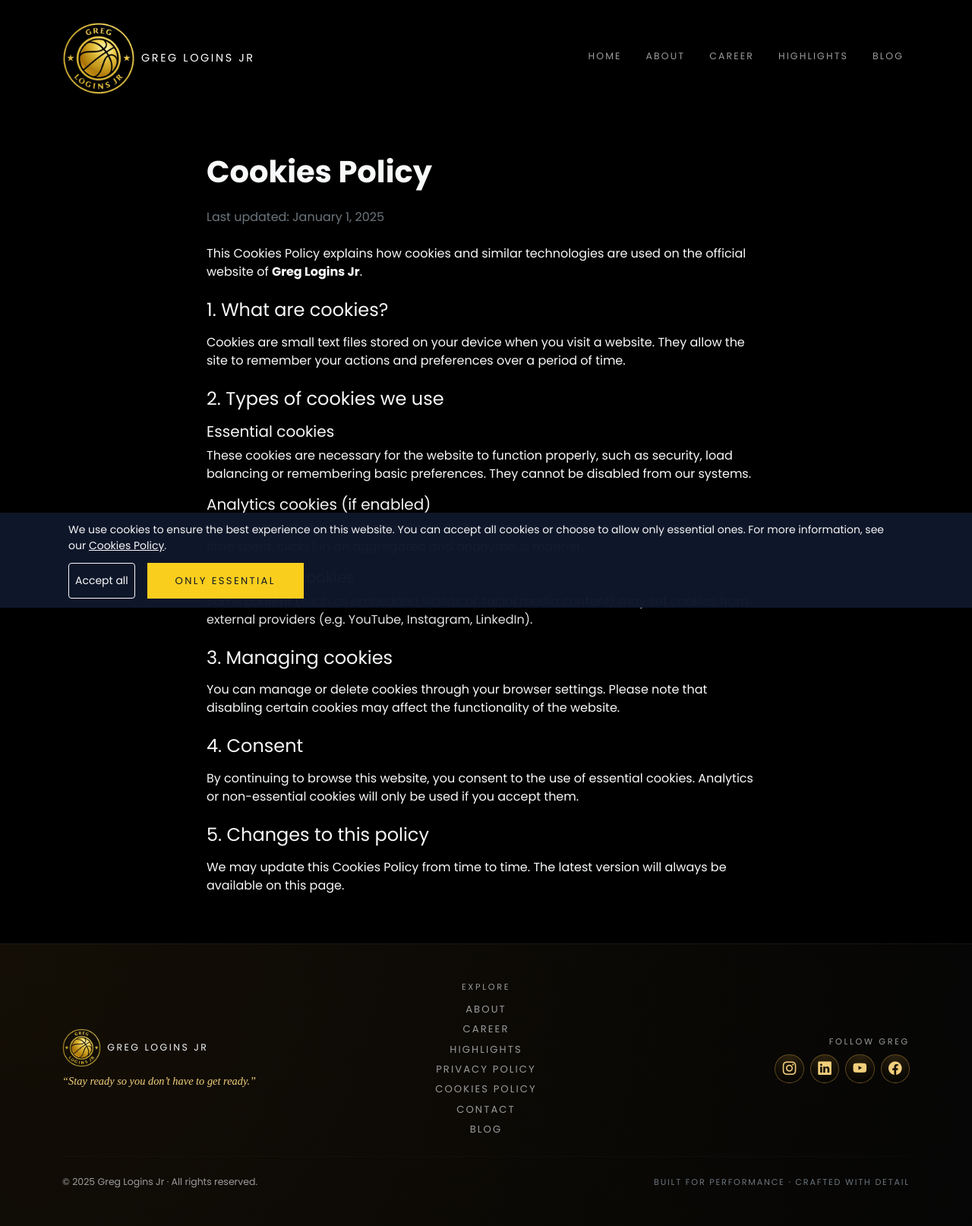
After one commit to AmeriK88/PersonalBrandLogins, a Django app: page /cookies-policy/ in a window 1280 px wide. The commit adds this page. Shown: the whole page at 76% size. Run offline with Django 5.2, Linux system fonts and the light colour scheme; some web fonts are replaced.

Commit message:
feat(cookies): add dark-mode GDPR cookie banner with external JS
Implemented cookie consent banner with options, moved logic to cookies.js,
fixed URL namespacing with core:cookies, and ensured persistent preferences via localStorage.

```diff
--- a/core/urls.py
+++ b/core/urls.py
@@ -7,4 +7,6 @@ urlpatterns = [
     path('', views.home, name='home'),
     path('about/', views.about, name='about'),
     path("contact/", views.contact, name="contact"),
+    path("privacy-policy/", views.privacy, name="privacy"),
+    path("cookies-policy/", views.cookies, name="cookies"),
 ]
--- a/core/views.py
+++ b/core/views.py
@@ -2,7 +2,6 @@ from django.shortcuts import render
 from django.core.mail import send_mail, BadHeaderError
 from django.http import HttpResponse
 from django.conf import settings
-
 
 
 def home(request):
@@ -35,3 +34,9 @@ def contact(request):
         })
 
     return render(request, "core/contact.html")
+
+def privacy(request):
+    return render(request, "core/privacy.html")
+
+def cookies(request):
+    return render(request, "core/cookies.html")
--- a/static/css/main.css
+++ b/static/css/main.css
@@ -1,6 +1,8 @@
 :root {
     --bg-main:#000000;
     --gold:#d9a441;
+    --btn-gold-btn: #face1d;
+    --btn-gold-hover: #eab308;
     --gold-soft:#f2cf7c;
     --text-main:#f5f5f5;
     --muted:#9c9c9c;
@@ -508,6 +510,49 @@ body{
   transform-origin: center center;
 }
 
+/* Cookie banner (modo oscuro, bottom fixed) */
+.cookie-banner {
+    position: fixed;
+    left: 0;
+    right: 0;
+    bottom: 0;
+    z-index: 1050;
+    background: rgba(15, 23, 42, 0.98);
+    color: var(--text-main);
+    padding: 0.75rem 1rem;
+    font-size: 0.875rem;
+}
+
+.cookie-banner-inner {
+    max-width: 1100px;
+    margin: 0 auto;
+    display: flex;
+    flex-direction: column;
+    gap: 0.75rem;
+    align-items: flex-start;
+}
+
+.cookie-banner a {
+    color: var(--btn-gold-btn);
+}
+
+.cookie-banner-actions {
+    display: flex;
+    flex-wrap: wrap;
+    gap: 0.5rem;
+}
+
+.btn-gold {
+    background: var(--btn-gold-btn);
+    color: #111827;
+    border: none;
+}
+
+.btn-gold:hover {
+    background: var(--btn-gold-hover);
+    color: #020617;
+}
+
 
 /* ============================= */
 /* RESPONSIVE TUNING PRO         */
@@ -610,9 +655,14 @@ body{
     letter-spacing: .15em;
   }
 
-  /* Menú más compacto */
   .navbar-brand {
     gap: .3rem;
+  }
+
+  .cookie-banner-inner {
+    flex-direction: row;
+    justify-content: space-between;
+    align-items: center;
   }
 
 }
--- /dev/null
+++ b/static/js/core/cookies.js
@@ -0,0 +1,32 @@
+(function () {
+    const banner = document.getElementById("cookie-banner");
+    if (!banner) return;
+
+    const consent = localStorage.getItem("cookieConsent");
+
+    // Si ya aceptó algo, ocultamos el banner
+    if (consent === "all" || consent === "essential") {
+        banner.style.display = "none";
+        return;
+    }
+
+    const btnAll = document.getElementById("cookie-accept-all");
+    const btnEssential = document.getElementById("cookie-accept-essential");
+
+    if (btnAll) {
+        btnAll.addEventListener("click", function () {
+            localStorage.setItem("cookieConsent", "all");
+            banner.style.display = "none";
+
+            // Aquí puedes activar Google Analytics si lo usas
+            // loadAnalytics();
+        });
+    }
+
+    if (btnEssential) {
+        btnEssential.addEventListener("click", function () {
+            localStorage.setItem("cookieConsent", "essential");
+            banner.style.display = "none";
+        });
+    }
+})();
--- a/templates/base.html
+++ b/templates/base.html
@@ -165,6 +165,8 @@
                         <li><a href="{% url 'core:about' %}">About</a></li>
                         <li><a href="{% url 'career:overview' %}">Career</a></li>
                         <li><a href="{% url 'highlights:gallery' %}">Highlights</a></li>
+                        <li><a href="{% url 'core:privacy' %}">Privacy Policy</a></li>
+                        <li><a href="{% url 'core:cookies' %}">Cookies Policy</a></li>
                         <li><a href="{% url 'core:contact' %}">Contact</a></li>
                         <li><a href="{% url 'blog:list' %}">Blog</a></li>
                     </ul>
@@ -215,6 +217,8 @@
     <script src="{% static 'js/core/stats.js' %}" defer></script>
     <script src="{% static 'js/core/animate-onload.js' %}" defer></script>
     <script src="{% static 'js/core/share.js' %}" defer></script>
+    <script src="{% static 'js/core/cookies.js' %}" defer></script>
+
 
     <script>
         if ('serviceWorker' in navigator) {
@@ -232,5 +236,23 @@
 
 
     {% block extra_js %}{% endblock %}
+
+    <div id="cookie-banner" class="cookie-banner shadow-lg">
+        <div class="cookie-banner-inner">
+            <p class="mb-2 mb-md-0">
+                We use cookies to ensure the best experience on this website. You can accept all cookies
+                or choose to allow only essential ones. For more information, see our
+                <a href="{% url 'core:cookies' %}" class="link-light text-decoration-underline">Cookies Policy</a>.
+            </p>
+            <div class="cookie-banner-actions">
+                <button id="cookie-accept-all" class="btn btn-sm btn-outline-light me-2">
+                    Accept all
+                </button>
+                <button id="cookie-accept-essential" class="btn btn-sm btn-gold">
+                    Only essential
+                </button>
+            </div>
+        </div>
+    </div>
 </body>
 </html>
--- /dev/null
+++ b/templates/core/cookies.html
@@ -0,0 +1,70 @@
+{% extends "base.html" %}
+{% load static %}
+
+{% block title %}Cookies Policy · Greg Logins Jr{% endblock %}
+
+{% block content %}
+<section class="py-5 fade-in">
+    <div class="container text-light">
+        <div class="row justify-content-center">
+            <div class="col-lg-8">
+
+                <h1 class="mb-4 fw-bold">Cookies Policy</h1>
+                <p class="text-secondary mb-4">
+                    Last updated: {{ last_updated|default:"January 1, 2025" }}
+                </p>
+
+                <p class="mb-4">
+                    This Cookies Policy explains how cookies and similar technologies are used on the official
+                    website of <strong>Greg Logins Jr</strong>.
+                </p>
+
+                <h2 class="h4 mt-4 mb-3">1. What are cookies?</h2>
+                <p>
+                    Cookies are small text files stored on your device when you visit a website. They allow the site
+                    to remember your actions and preferences over a period of time.
+                </p>
+
+                <h2 class="h4 mt-4 mb-3">2. Types of cookies we use</h2>
+
+                <h3 class="h5 mt-3 mb-2">Essential cookies</h3>
+                <p>
+                    These cookies are necessary for the website to function properly, such as security, load balancing
+                    or remembering basic preferences. They cannot be disabled from our systems.
+                </p>
+
+                <h3 class="h5 mt-3 mb-2">Analytics cookies (if enabled)</h3>
+                <p>
+                    These cookies help us understand how visitors interact with the website (e.g. pages visited, time
+                    spent, clicks) in an aggregated and anonymous manner.
+                </p>
+
+                <h3 class="h5 mt-3 mb-2">Third-party cookies</h3>
+                <p>
+                    Some content (such as embedded videos or social media content) may set cookies from external
+                    providers (e.g. YouTube, Instagram, LinkedIn).
+                </p>
+
+                <h2 class="h4 mt-4 mb-3">3. Managing cookies</h2>
+                <p>
+                    You can manage or delete cookies through your browser settings. Please note that disabling certain
+                    cookies may affect the functionality of the website.
+                </p>
+
+                <h2 class="h4 mt-4 mb-3">4. Consent</h2>
+                <p>
+                    By continuing to browse this website, you consent to the use of essential cookies. Analytics or
+                    non-essential cookies will only be used if you accept them.
+                </p>
+
+                <h2 class="h4 mt-4 mb-3">5. Changes to this policy</h2>
+                <p>
+                    We may update this Cookies Policy from time to time. The latest version will always be available
+                    on this page.
+                </p>
+
+            </div>
+        </div>
+    </div>
+</section>
+{% endblock %}
```
Also changed, not shown: templates/core/privacy.html (added, +107 -0 lines), README.md.
